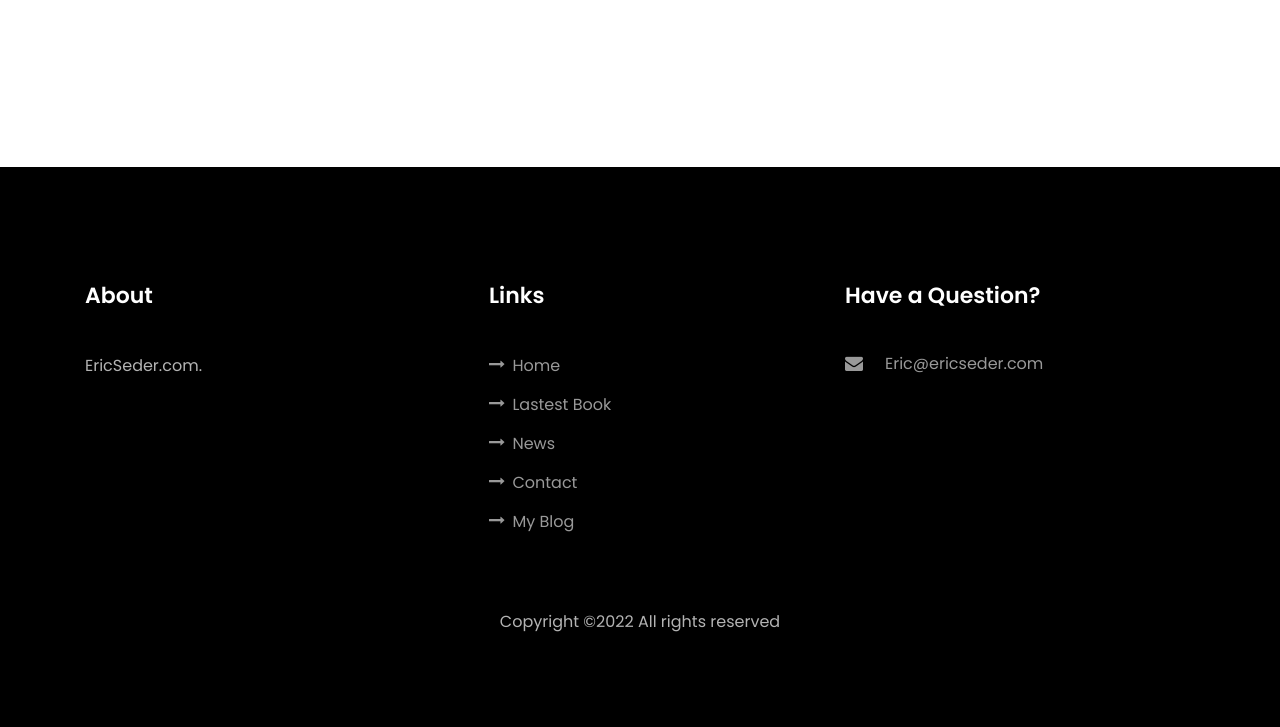
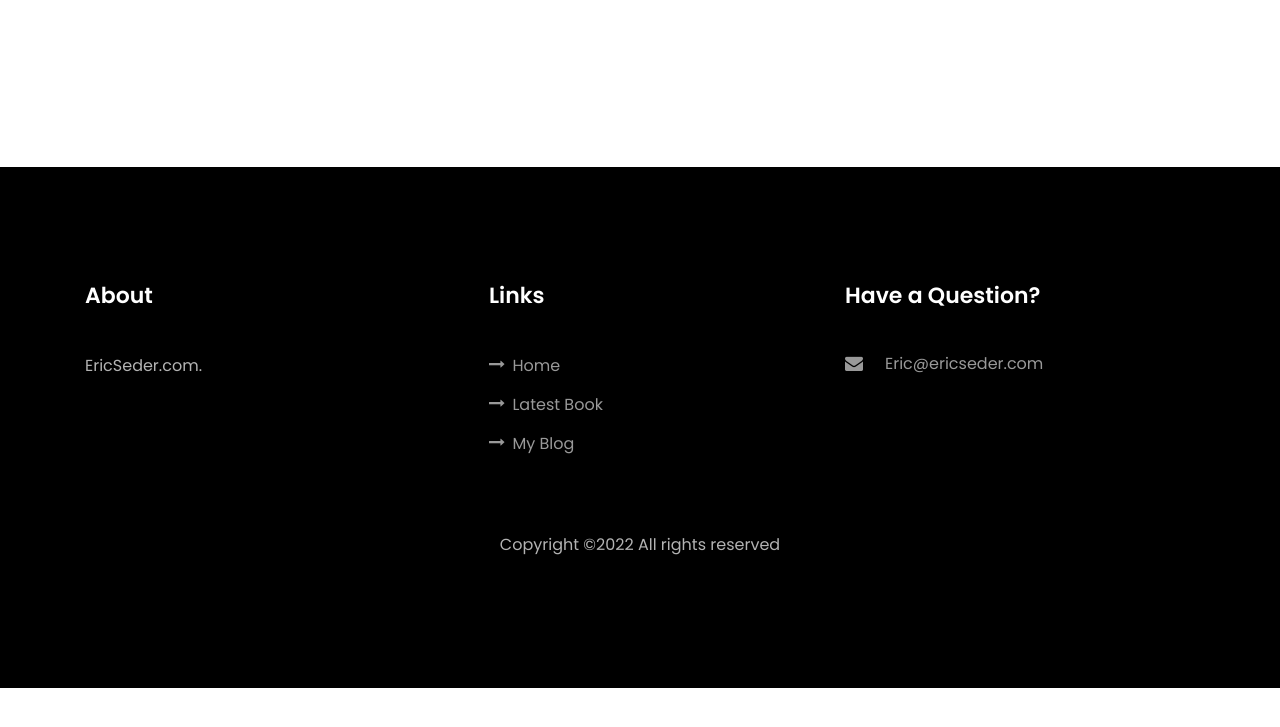
Before and after one commit to ericseder/ericseder.github.io, a plain HTML site: page index.html in a window 1280 px wide. Shown: the part 4645-5372 px from the top of the page. After the commit the page ends 5333 px from the top, so only its background shows below. Drawn offline with Linux system fonts and the light colour scheme; files whose address does not match are found by name.

Commit message:
Update
Update

```diff
--- a/index.html
+++ b/index.html
@@ -625,9 +625,9 @@
               <h2 class="ftco-heading-2">Links</h2>
               <ul class="list-unstyled">
                 <li><a href="#home-section"><span class="icon-long-arrow-right mr-2"></span>Home</a></li>
-                <li><a href="#latestbook-section"><span class="icon-long-arrow-right mr-2"></span>Lastest Book</a></li>
-                <li><a href="#news-section"><span class="icon-long-arrow-right mr-2"></span>News</a></li>
-                <li><a href="#contact-section" ><span class="icon-long-arrow-right mr-2"></span>Contact</a></li>
+               <li><a href="#latestbook-section"><span class="icon-long-arrow-right mr-2"></span>Latest Book</a></li>
+                 <!--<li><a href="#news-section"><span class="icon-long-arrow-right mr-2"></span>News</a></li>
+                <li><a href="#contact-section" ><span class="icon-long-arrow-right mr-2"></span>Contact</a></li>-->
                 <li><a href="#blog-section"><span class="icon-long-arrow-right mr-2"></span>My Blog</a></li>
               </ul>
             </div>
```
